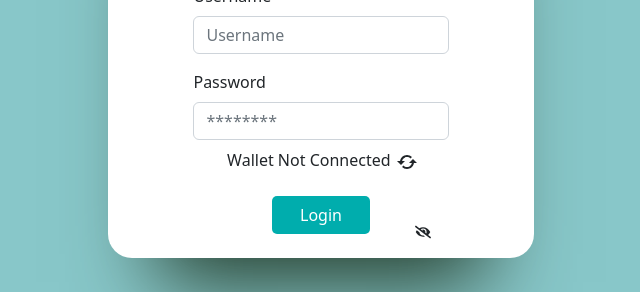
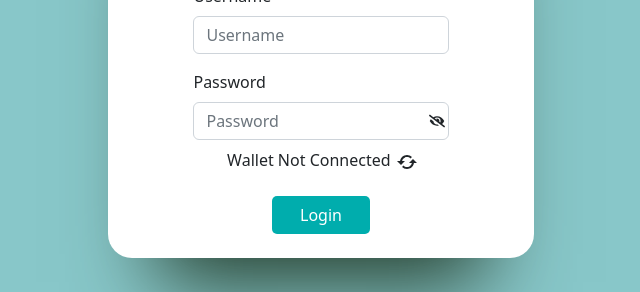
Before and after one commit to niischal/certy, a React (Create React App) app in the folder client/: page /adminLogin in a window 1280 px wide. Shown: the part 226-518 px from the top of the page, without its empty margins (319-959 px from the left). Built offline with nearby package versions, Linux system fonts and the light colour scheme; what web3 would draw is missing.

Commit message:
Issuer Reject & adminlogin showPassword.

```diff
--- a/client/src/App.css
+++ b/client/src/App.css
@@ -254,6 +254,14 @@ background-color: #00ADAD;
   border-radius: 5px;
   padding: 7px;
 }
+.reject-btn{
+  background:gray;
+  border: none;
+  color: white;
+  /* width: 100px; */
+  border-radius: 5px;
+  padding: 7px;
+}
 
 /*verifyResult*/
 .container-rounded {
--- a/client/src/components/IssuerRequest.js
+++ b/client/src/components/IssuerRequest.js
@@ -1,7 +1,7 @@
 import React, { useEffect, useState } from "react";
 import "bootstrap/dist/css/bootstrap.min.css";
 import axios from "axios";
-import { TiTick } from "react-icons/ti";
+import { TiTick, TiCancel } from "react-icons/ti";
 
 import getContractInfo from "../web3";
 
@@ -21,6 +21,16 @@ const IssuerRequest = () => {
     }
     getIssuers();
   }, [users]);
+  //code change
+  const rejectIssuerRequest = async (issuerId, address) => {
+    console.log("delete id:", issuerId);
+    await axios
+    .post("/api/admin/rejectIssuerRequest", {issuerId},{
+      headers: {
+        adminId: adminId
+      }
+    })
+  }
 
   const acceptIssuerRequest = async (issuerId, address) => {
     console.log("issuerId", issuerId);
@@ -77,6 +87,13 @@ const IssuerRequest = () => {
                       <TiTick />
                       Accept
                     </button>{" "}
+                    <button
+                      className="reject-btn mx-auto"
+                      onClick={() => rejectIssuerRequest(e._id, e.address)}
+                    >
+                      <TiCancel/>
+                      Reject
+                    </button>
                   </td>
                 </tr>
               );
--- a/client/src/pages/AdminLogin.js
+++ b/client/src/pages/AdminLogin.js
@@ -96,14 +96,14 @@ function AdminLogin() {
                 </div>
               </div>
               <div className="row form-group py-2 text-start justify-content-center">
-                <div className="col-8 ">
+                <div className="col-8 " style={{ position: "relative" }}>
                   <label htmlFor="password" className="form-label">
                     Password
                   </label>
                   <input
                     type={showPassword ? "text" : "password"}
                     className="form-control"
-                    placeholder="********"
+                    placeholder="Password"
                     required
                     onChange={(e) =>
                       setAdminLoginDetails({
@@ -113,9 +113,14 @@ function AdminLogin() {
                     }
                   />
                   <span
-                    // className="password-toggle-icons"
-                    className="position-absolute translate-middle"
-                    style={{ left: "58%", top: "57%" }}
+                  style={{
+                    position: "absolute",
+                    top: "70%",
+                    right: "1rem",
+                    transform: "translateY(-50%)",
+                    cursor: "pointer"
+                  }}
+
                     onClick={() => setShowPassword(!showPassword)}
                   >
                     {showPassword ? <FaEye /> : <FaEyeSlash />}
```
Also changed, not shown: 1 other file (tests, documents, lock files or other folders).
